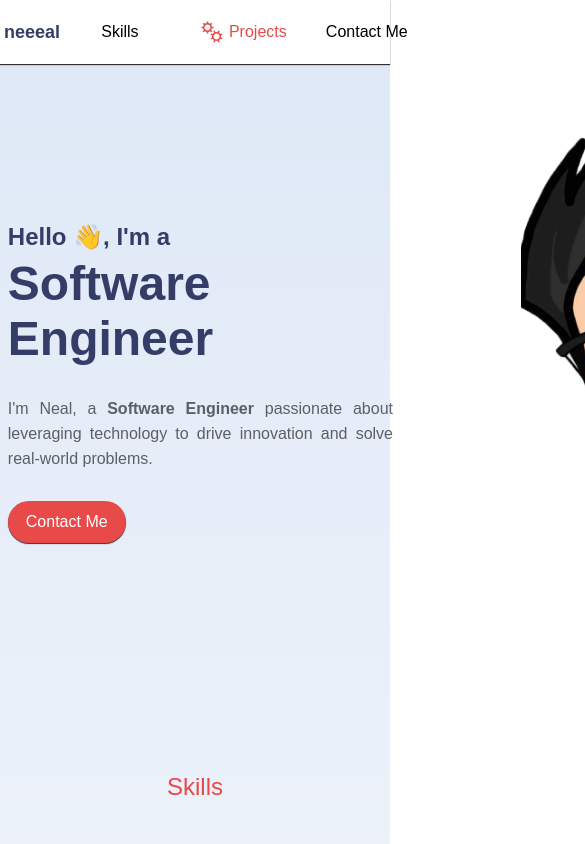
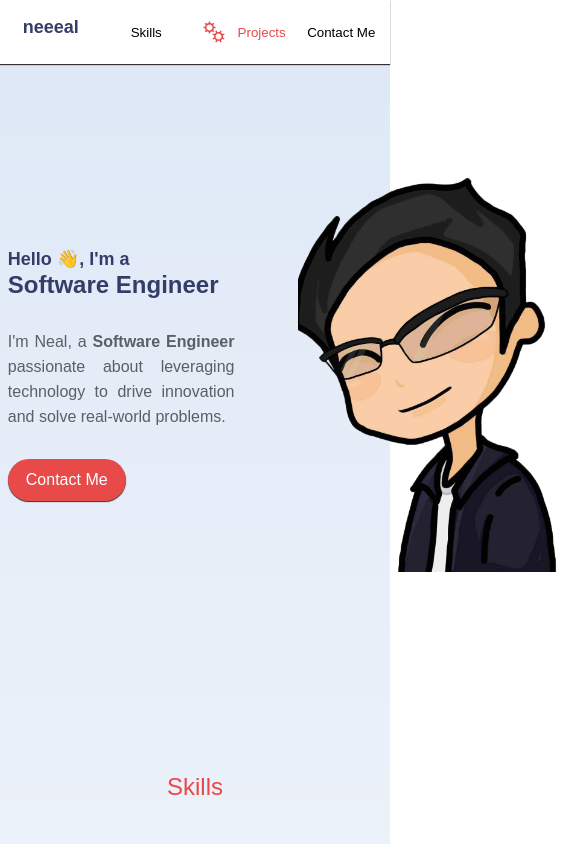
Before and after one commit to neeeal/neeeal-portfolio, a React (Create React App) app: page / in a window 390 px wide. Shown: the top 844 px of the page, 585 px wide, since content can reach past the window. Built offline with nearby package versions, Linux system fonts and the light colour scheme.

Commit message:
fix: added mobile responsive css

```diff
--- a/src/components/navigation/NavBar.module.css
+++ b/src/components/navigation/NavBar.module.css
@@ -6,12 +6,13 @@
     top: 0;
     background-color: white;
     box-shadow: 0px 1px 1px #352f36;
-    z-index: 1000; /* Ensure it's on top */
-    opacity: 1.0; /* Full opacity */
+    z-index: 1000;
+    opacity: 1.0;
 }
+
 .HeaderContainer {
     display: flex;
-    flex: 4 ;
+    flex: 4;
     align-items: center;
 }
 
@@ -39,11 +40,10 @@
     display: flex;
     align-items: center;
     justify-content: center;
-    font-size: medium;
-    padding: 10px 15px; /* Adjusted padding for better spacing */
+    padding: 10px 15px;
     border-radius: 12px;
     min-width: 120px;
-    transition: background-color 0.3s ease, color 0.3s ease, box-shadow 0.3s ease; /* Smooth transition */
+    transition: background-color 0.3s ease, color 0.3s ease, box-shadow 0.3s ease;
 }
 
 .Link:hover {
@@ -54,28 +54,59 @@
 
 .Projects {
     color: #E84949;
-    background-color: transparent; /* Ensure background is transparent by default */
+    background-color: transparent;
     display: flex;
     justify-content: space-evenly;
     align-items: center;
-    font-size: medium;
-    padding: 7px 20px; /* Adjusted padding for better spacing */
+    padding: 7px 20px;
     gap: 5px;
     border-radius: 12px;
     min-width: 120px;
-    transition: background-color 0.3s ease, color 0.3s ease, box-shadow 0.3s ease; /* Smooth transition */
+    transition: background-color 0.3s ease, color 0.3s ease, box-shadow 0.3s ease;
 }
 
 .Projects:hover {
     cursor: pointer;
-    color: #FFFFFF; /* Change text color to white on hover */
-    background-color: #E84949; /* Inverse background color */
+    color: #FFFFFF;
+    background-color: #E84949;
 }
 
 .icon-wrapper {
-    display: inline-block; /* Ensures the wrapper only takes up the necessary space */
+    display: inline-block;
 }
 
 .icon-wrapper:hover .carbon-icon {
-    color: white; /* Change the icon color on hover */
+    color: white;
 }
+
+/* Media query for mobile portrait */
+@media (max-width: 768px) {
+    .NavBar {
+        /* flex-direction: column; */
+        align-items: center;
+        padding: 10px 0;
+    }
+
+    .HeaderContainer {
+        justify-content: center;
+        align-items: center;
+        margin-bottom: 10px;
+        flex: 1;
+    }
+
+    .Container {
+        /* flex-direction: column; */
+        flex: 3;
+        justify-content: center;
+        align-items: center;
+        padding-right: 0;
+    }
+
+    .Link, .Projects {
+        font-size: smaller;
+        min-width: auto;
+        width: 100%;
+        text-align: center;
+        padding: 8px 0;
+    }
+}
--- a/src/components/projects/Card.module.css
+++ /dev/null
@@ -1,40 +0,0 @@
-.Card {
-  display: flex;
-  flex-direction: column;
-  min-width: 360px;
-  max-height: 500px; /* Control overall height */
-  align-items: center;
-  justify-content: flex-start;
-  padding-bottom: 1vh;
-  overflow: hidden;
-}
-
-.ImageContainer {
-  border: 1px solid #000000;
-  width: 100%;
-  height: 250px; /* Set a fixed height to prevent overflow */
-  display: flex;
-  justify-content: center;
-  align-items: center;
-}
-
-.Image {
-  max-width: 100%;
-  max-height: 100%; /* Ensure the image fits within the height */
-}
-
-.ContentContainer {
-  border: 1px solid #000000;
-  width: 100%;
-  align-items: center;
-  display: flex;
-  flex-direction: column;
-  justify-content: space-between;
-  padding: 1rem;
-}
-
-.Description {
-}
-
-.Button {
-}
--- a/src/css/ContactMe.module.css
+++ b/src/css/ContactMe.module.css
@@ -111,3 +111,39 @@ button {
   font-weight: 600; /* Makes the label slightly bolder */
   letter-spacing: 0.5px; /* Adds spacing between letters for readability */
 }
+
+/* Media Queries */
+@media (max-width: 768px) {
+  .ContentContainer {
+    flex-direction: column; /* Stack content vertically on smaller screens */
+    align-items: center; /* Center align on smaller screens */
+  }
+
+  .ImageContainer {
+    max-width: 100%; /* Allow full width for the image container */
+    margin-bottom: 16px; /* Adjust margin for smaller screens */
+  }
+
+  .FormContainer {
+    width: 100%; /* Allow full width for the form container */
+    padding: 16px; /* Reduce padding for smaller screens */
+  }
+
+  .HeaderContainer h1 {
+    font-size: large; /* Adjust font size for smaller screens */
+  }
+}
+
+@media (max-width: 480px) {
+  .ContentContainer {
+    gap: 16px; /* Reduced gap for smaller screens */
+  }
+
+  .FormContainer {
+    gap: 16px; /* Reduced gap for form fields */
+  }
+
+  .HeaderContainer h1 {
+    font-size: medium; /* Further reduce font size for very small screens */
+  }
+}
--- a/src/css/Footer.module.css
+++ b/src/css/Footer.module.css
@@ -5,27 +5,30 @@
   padding-top: 12vh;
   min-height: 50vh;
   background-image: url('../assets/images/bg wave svg.svg'); /* Corrected path with hyphens */
-  background-size: cover; /* Ensures the image covers the entire footer */
-  background-repeat: no-repeat; /* Prevents the image from repeating */
-  background-position: top center; /* Positions the image at the top center */
+  background-size: cover;
+  background-repeat: no-repeat;
+  background-position: top center;
 }
 
 .Section {
   display: flex;
   justify-content: space-between;
   flex-direction: row;
+  flex-wrap: wrap; /* Allows items to wrap on smaller screens */
+  gap: 24px; /* Adds space between containers */
 }
 
 .Footer p {
   text-align: center;
   color: white;
+  margin-top: 24px; /* Adds space above the footer text */
 }
 
 .Container {
   display: flex;
   flex-direction: column;
   justify-content: center;
-  align-items:flex-start;
+  align-items: flex-start;
   padding-left: 12vw;
   flex: 1;
   gap: 32px;
@@ -38,14 +41,14 @@ h2 {
   text-align: left;
 }
 
-.SocialsContainer{
+.SocialsContainer {
   display: flex;
   flex-direction: row;
   justify-content: center;
   gap: 64px;
 }
 
-.GithubContainer{
+.GithubContainer {
   display: flex;
   flex-direction: row;
   justify-content: center;
@@ -61,7 +64,8 @@ h2 {
   color: #0ACBBF;
 }
 
-.GithubContainer span a:hover, .Email:hover {
+.GithubContainer span a:hover,
+.Email:hover {
   cursor: pointer;
 }
 
@@ -69,7 +73,7 @@ h2 {
   cursor: pointer;
 }
 
-.SocialsContainer img{
+.SocialsContainer img {
   object-fit: contain;
 }
 
@@ -89,3 +93,70 @@ h2 {
   font-size: 14px;
   white-space: nowrap;
 }
+
+/* Media Queries */
+@media (max-width: 768px) {
+  .Section {
+    flex-direction: column; /* Stack sections vertically on tablets */
+    align-items: center; /* Center align the sections */
+    padding-left: 0; /* Remove left padding on smaller screens */
+    gap: 48px; /* Increase the gap between sections */
+  }
+
+  .Container {
+    padding-left: 5vw; /* Reduce padding for smaller screens */
+    align-items: center; /* Center align content on smaller screens */
+  }
+
+  h2 {
+    text-align: center; /* Center align headings */
+    font-size: large; /* Adjust font size for smaller screens */
+  }
+
+  .SocialsContainer {
+    gap: 32px; /* Reduce gap for social icons */
+  }
+
+  .GithubContainer {
+    gap: 8px; /* Reduce gap for GitHub section */
+  }
+
+  .GithubContainer span a {
+    font-size: 14px; /* Reduce font size for GitHub link */
+  }
+}
+
+@media (max-width: 480px) {
+  .Footer {
+    padding-top: 8vh; /* Reduce top padding on very small screens */
+    min-height: 40vh; /* Adjust min height for small screens */
+  }
+
+  h2 {
+    font-size: medium; /* Further reduce heading size */
+  }
+
+  .Container {
+    padding-left: 3vw; /* Further reduce padding */
+  }
+
+  .SocialsContainer {
+    flex-direction: column; /* Stack social icons vertically on small screens */
+    gap: 24px; /* Reduce gap between icons */
+  }
+
+  .GithubContainer {
+    flex-direction: column; /* Stack GitHub section vertically */
+    gap: 8px; /* Further reduce gap */
+    align-items: center; /* Center align GitHub section */
+  }
+
+  .GithubContainer span a {
+    font-size: 12px; /* Further reduce font size for GitHub link */
+  }
+
+  .CopiedMessage {
+    font-size: 12px; /* Adjust font size for copied message */
+    bottom: -16px; /* Adjust position */
+  }
+}
--- a/src/css/Home.module.css
+++ b/src/css/Home.module.css
@@ -162,3 +162,59 @@ p {
   font-size: 1rem;
   color: #333;
 }
+
+/* Responsive media queries */
+@media (max-width: 768px) {
+  /* Tablet and above */
+  .Container {
+    flex-direction: row; /* Horizontal layout for larger screens */
+    gap: 64px;
+  }
+
+  .Description, .SkillsDescription {
+    flex: 1;
+    padding: 0;
+  }
+
+  .Container .SkillsDescription .ImageContainer {
+    justify-content: center;
+  }
+
+  .ImageContainer img, .SkillImageContainer img {
+    max-width: 400px; /* Larger image size for tablets */
+    max-height: 400px;
+  }
+
+  .SkillContainer img {
+    max-width: 100px; /* Adjusted size for tablets */
+    max-height: 100px;
+  }
+
+  .SkillContainer label {
+    font-size: 1rem; /* Larger font for tablets */
+  }
+
+  .ContactMe {
+    max-width: 200px; /* Larger button width for tablets */
+  }
+
+  .Description {
+    min-width: 40%;
+  }
+
+  .Description h1 span {
+    font-size: large; /* Larger font size for tablets */
+  }
+
+  .Description h1 {
+    font-size: x-large; /* Larger font size for tablets */
+  }
+
+  p {
+    font-size: medium;
+  }
+
+  .SkillImageContainer {
+    display: none;
+  }
+}
--- a/src/css/Projects.module.css
+++ b/src/css/Projects.module.css
@@ -135,3 +135,47 @@
 .Description span {
   color: white;
 }
+
+@media (max-width: 768px) {
+  .ContentContainer {
+    flex-direction: column;
+    align-items: center;
+    gap: 16px;
+    padding: 4vh;
+  }
+
+  .Projects {
+    padding: 10vh 2vw;
+  }
+
+  .Header h1 {
+    font-size: medium;
+  }
+
+  .Card {
+    min-height: 400px;
+    max-width: 90%;
+  }
+  .Description p {
+    font-size: small; /* Adjust font size on mobile */
+  }
+}
+
+@media (max-width: 480px) {
+  .Projects {
+    padding: 10vh 2vw;
+  }
+
+  .Header h1 {
+    font-size: small;
+  }
+
+  .Card {
+    min-height: 350px;
+    max-width: 100%;
+  }
+
+  .Description p {
+    font-size: smaller;
+  }
+}
```
Also changed, not shown: src/components/projects/Card.js (deleted, +0 -15 lines), src/pages/ContactMe.js (+11 -0 lines).
